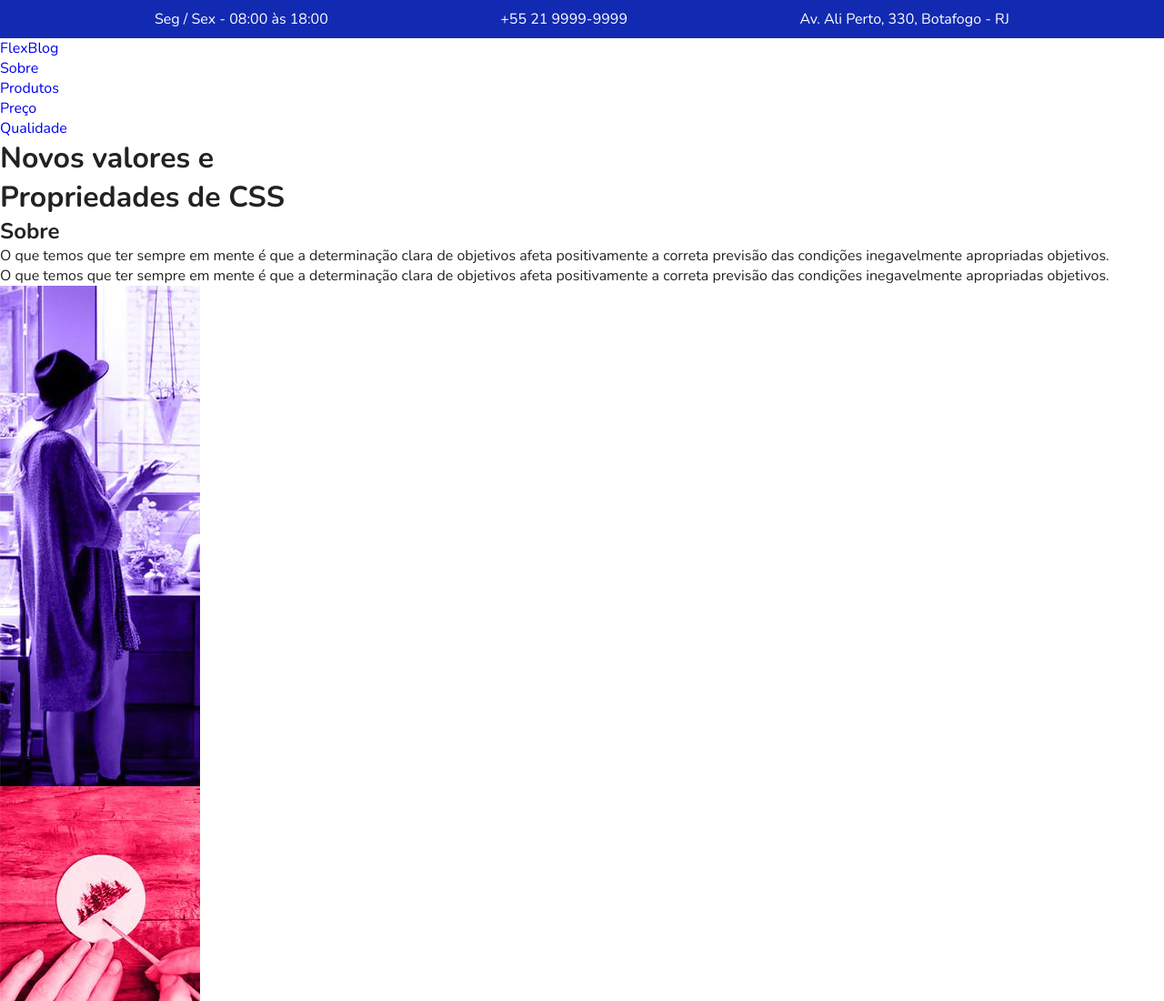
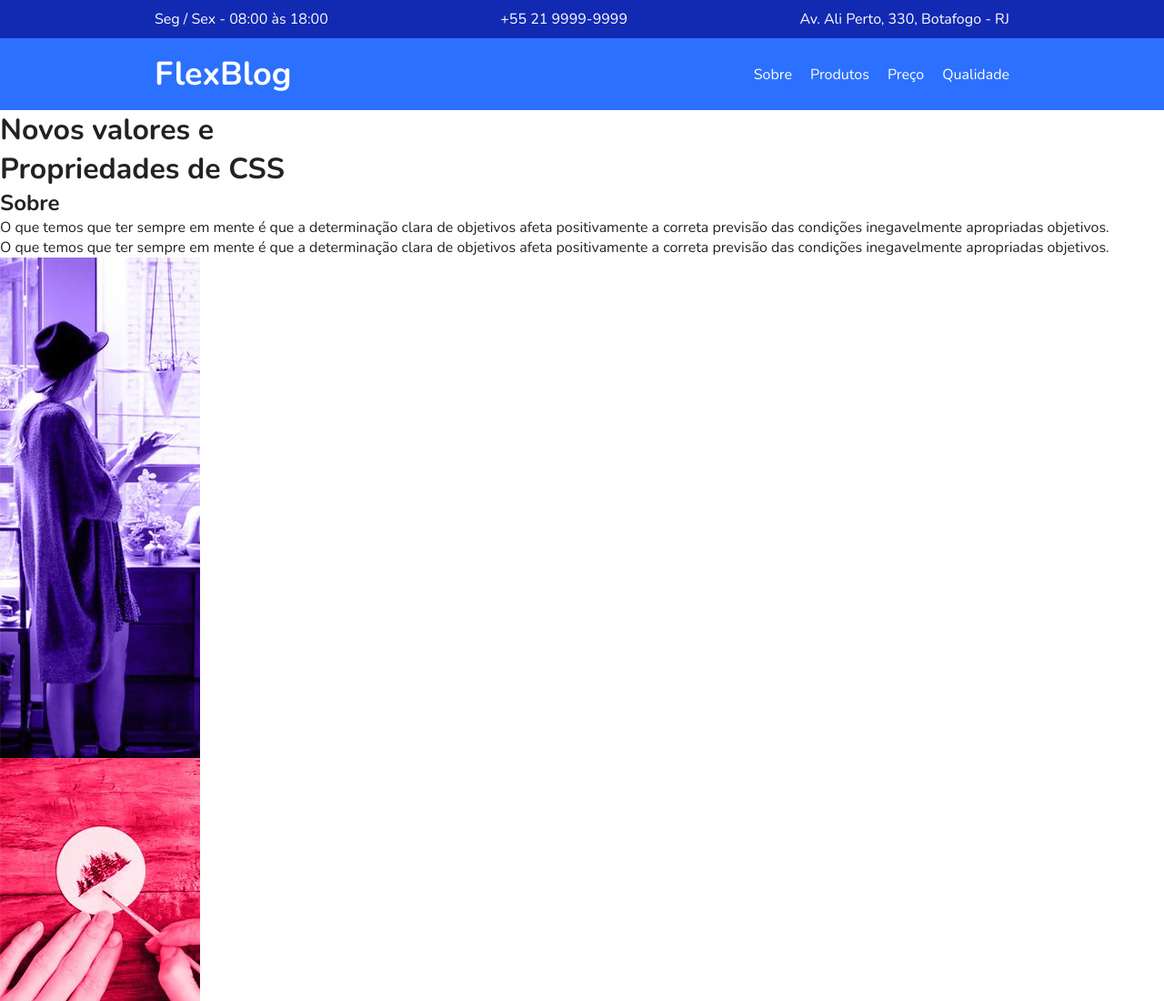
Before and after one commit to PedroKarasudani/flexblog, a plain HTML site: page index.html in a window 1280 px wide. Shown: the top 1100 px of the page at 91% size. Drawn offline with nearby package versions, Linux system fonts and the light colour scheme.

Commit message:
CSS menu

```diff
--- a/css/style.css
+++ b/css/style.css
@@ -55,3 +55,44 @@ img {
 .superinfo a {
   color: #ffffff;
 }
+
+/* Menu */
+
+.menu-bg {
+  background: #2c70ff;
+}
+
+.menu {
+  max-width: 960px;
+  margin: 0 auto;
+  padding: 15px 0;
+  display: flex;
+  flex-wrap: wrap;
+  justify-content: space-between;
+  align-items: center;
+}
+
+.menu a {
+  color: #ffffff;
+}
+
+.menu-logo a {
+  font-size: 2.25em;
+  font-weight: bold;
+  margin: 0 10px;
+}
+
+.menu-nav ul {
+  display: flex;
+  flex-wrap: wrap;
+}
+
+.menu-nav a {
+  font: 1.25em;
+  display: block;
+  padding: 10px;
+}
+
+.menu-nav a:hover {
+  color: #122ab2;
+}
--- a/index.html
+++ b/index.html
@@ -24,7 +24,7 @@
       <div class="menu-logo">
         <a href="#">FlexBlog</a>
       </div>
-      <nav>
+      <nav class="menu-nav">
         <ul>
           <li><a href="#sobre">Sobre</a></li>
           <li><a href="#produtos">Produtos</a></li>
@@ -33,8 +33,9 @@
         </ul>
       </nav>
     </div>
-    <h1 class="introducao">Novos valores e <br>Propriedades de CSS</h1>
+
   </header>
+  <h1 class="introducao">Novos valores e <br>Propriedades de CSS</h1>
   <section class="sobre" id="sobre">
     <div class="sobre-info">
       <h1>Sobre</h1>
```
